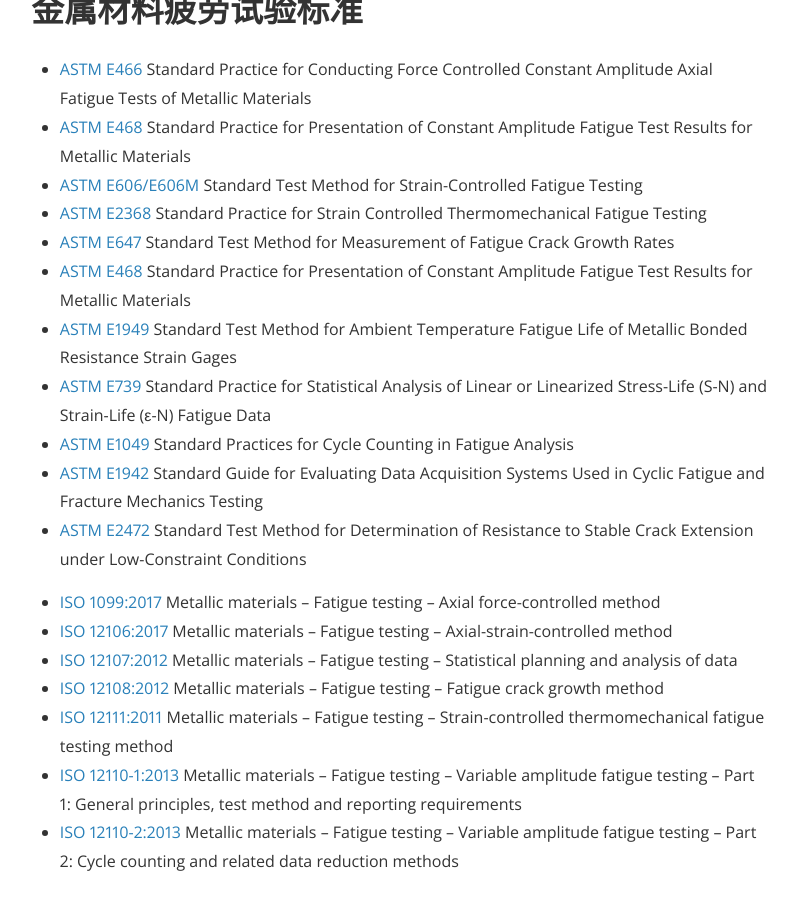
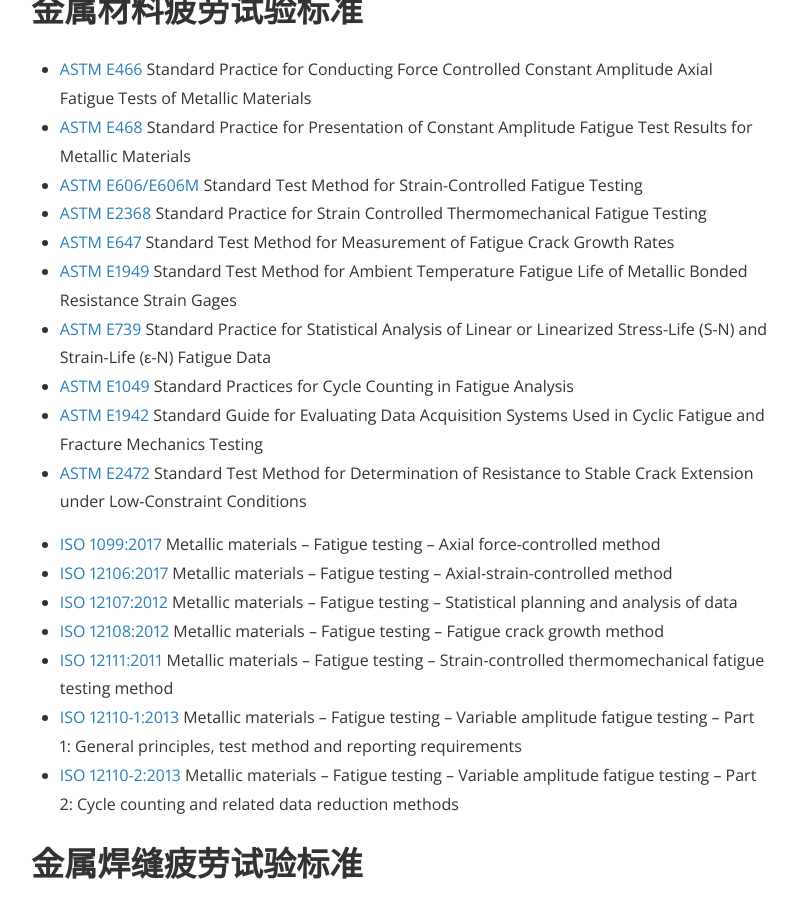
Before and after one commit to lyk6756/lyk6756.github.io, a Jekyll site: the page built from _posts/2018-04-20-Fracture_Test_Standard.md, in a window 1280 px wide and 900 px high, scrolled down 2150 px. Shown: the whole window, without its empty margins (241-1038 px from the left). Built offline with Jekyll 4.4.1, drawn with Linux system fonts in a browser that asks for light colours; nearby versions of some CDN libraries; comment, search, counter and statistics services are not loaded.

Commit message:
delete a astm

```diff
--- a/_posts/2018-04-20-Fracture_Test_Standard.md
+++ b/_posts/2018-04-20-Fracture_Test_Standard.md
@@ -64,7 +64,6 @@
 * [ASTM E606/E606M](https://www.astm.org/Standards/E606.htm) Standard Test Method for Strain-Controlled Fatigue Testing
 * [ASTM E2368](https://www.astm.org/Standards/E2368.htm) Standard Practice for Strain Controlled Thermomechanical Fatigue Testing
 * [ASTM E647](https://www.astm.org/Standards/E647.htm) Standard Test Method for Measurement of Fatigue Crack Growth Rates
-* [ASTM E468](https://www.astm.org/Standards/E468.htm) Standard Practice for Presentation of Constant Amplitude Fatigue Test Results for Metallic Materials
 * [ASTM E1949](https://www.astm.org/Standards/E1949.htm) Standard Test Method for Ambient Temperature Fatigue Life of Metallic Bonded Resistance Strain Gages
 * [ASTM E739](https://www.astm.org/Standards/E739.htm) Standard Practice for Statistical Analysis of Linear or Linearized Stress-Life (S-N) and Strain-Life (ε-N) Fatigue Data
 * [ASTM E1049](https://www.astm.org/Standards/E1049.htm) Standard Practices for Cycle Counting in Fatigue Analysis
```
